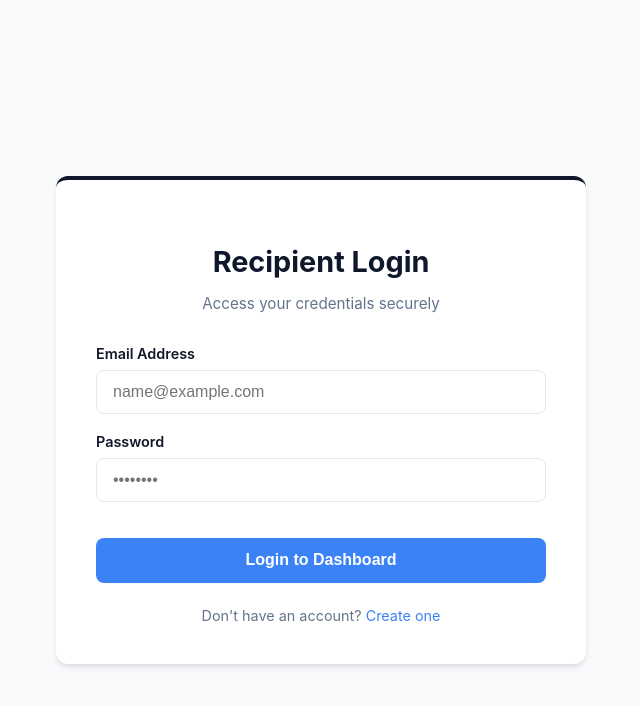
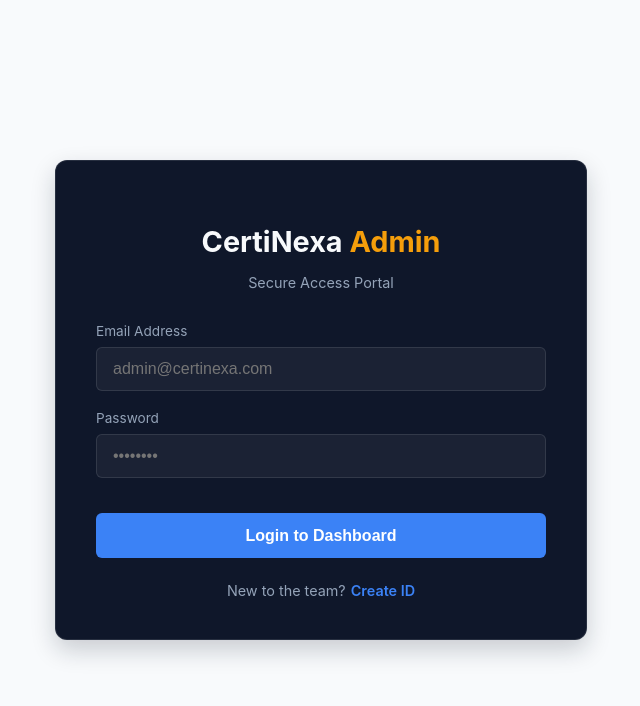
Before and after one commit to SinghAniket24/certinexa, a React (Create React App) app in the folder frontend/: page / in a window 1280 px wide. Shown: the top 706 px of the page, without its empty margins (319-959 px from the left). Built offline with nearby package versions, Linux system fonts and the light colour scheme.

Commit message:
admin auth first draft

```diff
--- /dev/null
+++ b/frontend/src/admin/pages/AdminAuth.jsx
@@ -0,0 +1,157 @@
+import React, { useState } from 'react';
+import '../styles/AdminAuth.css'; // Importing the external CSS
+
+const AdminAuth = () => {
+  // State to toggle between Login and Register views
+  const [isLogin, setIsLogin] = useState(true);
+
+  // Single state object for all form data
+  const [formData, setFormData] = useState({
+    username: '',
+    email: '',
+    password: '',
+    walletaddress: '',
+    role: 'Support' // Default role
+  });
+
+  // Handle Input Change
+  const handleChange = (e) => {
+    const { name, value } = e.target;
+    setFormData(prev => ({
+      ...prev,
+      [name]: value
+    }));
+  };
+
+  // Handle Form Submission
+  const handleSubmit = (e) => {
+    e.preventDefault();
+
+    if (isLogin) {
+      console.log("Logging in with:", {
+        email: formData.email,
+        password: formData.password
+      });
+      // TODO: Call Login API
+    } else {
+      console.log("Registering new admin:", formData);
+      // TODO: Call Register API (admin_id will be generated by backend)
+    }
+  };
+
+  // Reset form when toggling modes
+  const toggleMode = () => {
+    setIsLogin(!isLogin);
+    setFormData({
+      username: '',
+      email: '',
+      password: '',
+      walletaddress: '',
+      role: 'Support'
+    });
+  };
+
+  return (
+    <div className="auth-page-container">
+      <div className="auth-card">
+        <div className="auth-header">
+          <h2>CertiNexa <span className="highlight">Admin</span></h2>
+          <p>{isLogin ? 'Secure Access Portal' : 'Onboard New Administrator'}</p>
+        </div>
+
+        <form onSubmit={handleSubmit}>
+
+          {/* Fields for Registration ONLY */}
+          {!isLogin && (
+            <>
+              <div className="form-group">
+                <label>Username</label>
+                <input
+                  type="text"
+                  name="username"
+                  className="form-input"
+                  placeholder="Enter admin username"
+                  value={formData.username}
+                  onChange={handleChange}
+                  required
+                />
+              </div>
+            </>
+          )}
+
+          {/* Fields for Both Login and Registration */}
+          <div className="form-group">
+            <label>Email Address</label>
+            <input
+              type="email"
+              name="email"
+              className="form-input"
+              placeholder="admin@certinexa.com"
+              value={formData.email}
+              onChange={handleChange}
+              required
+            />
+          </div>
+
+          <div className="form-group">
+            <label>Password</label>
+            <input
+              type="password"
+              name="password"
+              className="form-input"
+              placeholder="••••••••"
+              value={formData.password}
+              onChange={handleChange}
+              required
+            />
+          </div>
+
+          {/* Fields for Registration ONLY */}
+          {!isLogin && (
+            <>
+              <div className="form-group">
+                <label>Wallet Address (Blockchain)</label>
+                <input
+                  type="text"
+                  name="walletaddress"
+                  // "wallet-field" class adds the Chain Teal border
+                  className="form-input wallet-field"
+                  placeholder="0x..."
+                  value={formData.walletaddress}
+                  onChange={handleChange}
+                  required
+                />
+              </div>
+
+              <div className="form-group">
+                <label>Role</label>
+                <select
+                  name="role"
+                  className="form-input"
+                  value={formData.role}
+                  onChange={handleChange}
+                >
+                  <option value="Support">Support</option>
+                  <option value="SuperAdmin">SuperAdmin</option>
+                </select>
+              </div>
+            </>
+          )}
+
+          <button type="submit" className="auth-btn">
+            {isLogin ? 'Login to Dashboard' : 'Register Admin'}
+          </button>
+        </form>
+
+        <div className="toggle-text">
+          {isLogin ? "New to the team?" : "Already have an account?"}
+          <span onClick={toggleMode} className="toggle-link">
+            {isLogin ? "Create ID" : "Login Here"}
+          </span>
+        </div>
+      </div>
+    </div>
+  );
+};
+
+export default AdminAuth;
--- /dev/null
+++ b/frontend/src/admin/styles/AdminAuth.css
@@ -0,0 +1,133 @@
+/* Define CertiNexa Color Palette */
+:root {
+  --void-navy: #0F172A;    /* Security, Card Background */
+  --nexa-blue: #3B82F6;    /* Primary Actions */
+  --chain-teal: #06B6D4;   /* Blockchain/Wallet */
+  --seal-gold: #F59E0B;    /* Highlights/Icons */
+  --slate-mist: #F8FAFC;   /* Main Page Background */
+  --success-green: #10B981;/* Success States */
+  --text-light: #F8FAFC;   /* Text on Dark Backgrounds */
+  --text-muted: #94A3B8;   /* Placeholder/Secondary text */
+}
+
+/* Page Container */
+.auth-page-container {
+  background-color: var(--slate-mist);
+  min-height: 100vh;
+  display: flex;
+  justify-content: center;
+  align-items: center;
+  font-family: 'Inter', sans-serif; /* Assuming Inter or similar sans-serif */
+}
+
+/* Main Card - Void Navy for Security */
+.auth-card {
+  background-color: var(--void-navy);
+  color: var(--text-light);
+  padding: 2.5rem;
+  border-radius: 12px;
+  width: 100%;
+  max-width: 450px;
+  box-shadow: 0 10px 25px rgba(15, 23, 42, 0.2);
+  border: 1px solid rgba(255, 255, 255, 0.1);
+}
+
+/* Header Section */
+.auth-header {
+  text-align: center;
+  margin-bottom: 2rem;
+}
+
+.auth-header h2 {
+  font-size: 1.8rem;
+  margin-bottom: 0.5rem;
+  color: var(--text-light);
+}
+
+.auth-header .highlight {
+  color: var(--seal-gold); /* Gold used for "Admin" emphasis */
+}
+
+.auth-header p {
+  color: var(--text-muted);
+  font-size: 0.9rem;
+}
+
+/* Form Group Styling */
+.form-group {
+  margin-bottom: 1.2rem;
+}
+
+.form-group label {
+  display: block;
+  margin-bottom: 0.5rem;
+  font-size: 0.85rem;
+  color: var(--text-muted);
+}
+
+/* Input Fields */
+.form-input {
+  width: 100%;
+  padding: 0.75rem 1rem;
+  background-color: rgba(255, 255, 255, 0.05); /* Subtle transparency on dark bg */
+  border: 1px solid rgba(255, 255, 255, 0.1);
+  border-radius: 6px;
+  color: var(--text-light);
+  font-size: 1rem;
+  transition: all 0.3s ease;
+  box-sizing: border-box; /* Ensures padding doesn't break layout */
+}
+
+.form-input:focus {
+  outline: none;
+  border-color: var(--nexa-blue); /* Nexa Blue for active state */
+  box-shadow: 0 0 0 3px rgba(59, 130, 246, 0.2);
+}
+
+/* Specific Styling for Wallet Address */
+.form-input.wallet-field {
+  border-color: rgba(6, 182, 212, 0.5); /* Chain Teal hint */
+}
+
+.form-input.wallet-field:focus {
+  border-color: var(--chain-teal); /* Full Chain Teal on focus */
+  box-shadow: 0 0 0 3px rgba(6, 182, 212, 0.2);
+}
+
+/* Primary Button */
+.auth-btn {
+  width: 100%;
+  padding: 0.85rem;
+  background-color: var(--nexa-blue);
+  color: white;
+  border: none;
+  border-radius: 6px;
+  font-size: 1rem;
+  font-weight: 600;
+  cursor: pointer;
+  transition: background-color 0.2s;
+  margin-top: 1rem;
+}
+
+.auth-btn:hover {
+  background-color: #2563EB; /* Slightly darker blue */
+}
+
+/* Toggle Text */
+.toggle-text {
+  text-align: center;
+  margin-top: 1.5rem;
+  font-size: 0.9rem;
+  color: var(--text-muted);
+}
+
+.toggle-link {
+  color: var(--nexa-blue);
+  cursor: pointer;
+  font-weight: 600;
+  margin-left: 5px;
+}
+
+.toggle-link:hover {
+  text-decoration: underline;
+}
--- a/frontend/src/index.js
+++ b/frontend/src/index.js
@@ -6,14 +6,15 @@ import './index.css';
 
 //  Current page you want to view
 //import Register from './organization/register';
-import RecipientAuth from './recepient/Auth/RecepientAuth';
-//import AdminDashboard from './admin/pages/AdminDashboard'
+//import RecipientAuth from './recepient/Auth/RecepientAuth';
+//import AdminDashboard from './admin/pages/AdminDashboard';
+import AdminAuth from './admin/pages/AdminAuth';
 const root = ReactDOM.createRoot(document.getElementById('root'));
 root.render(
   <React.StrictMode>
 
     {/* Replace this component anytime to view other pages */}
-    <RecipientAuth/>
+    <AdminAuth/>
 
     {/* <App />  // ← uncomment this to go back to App.js */}
 
```
